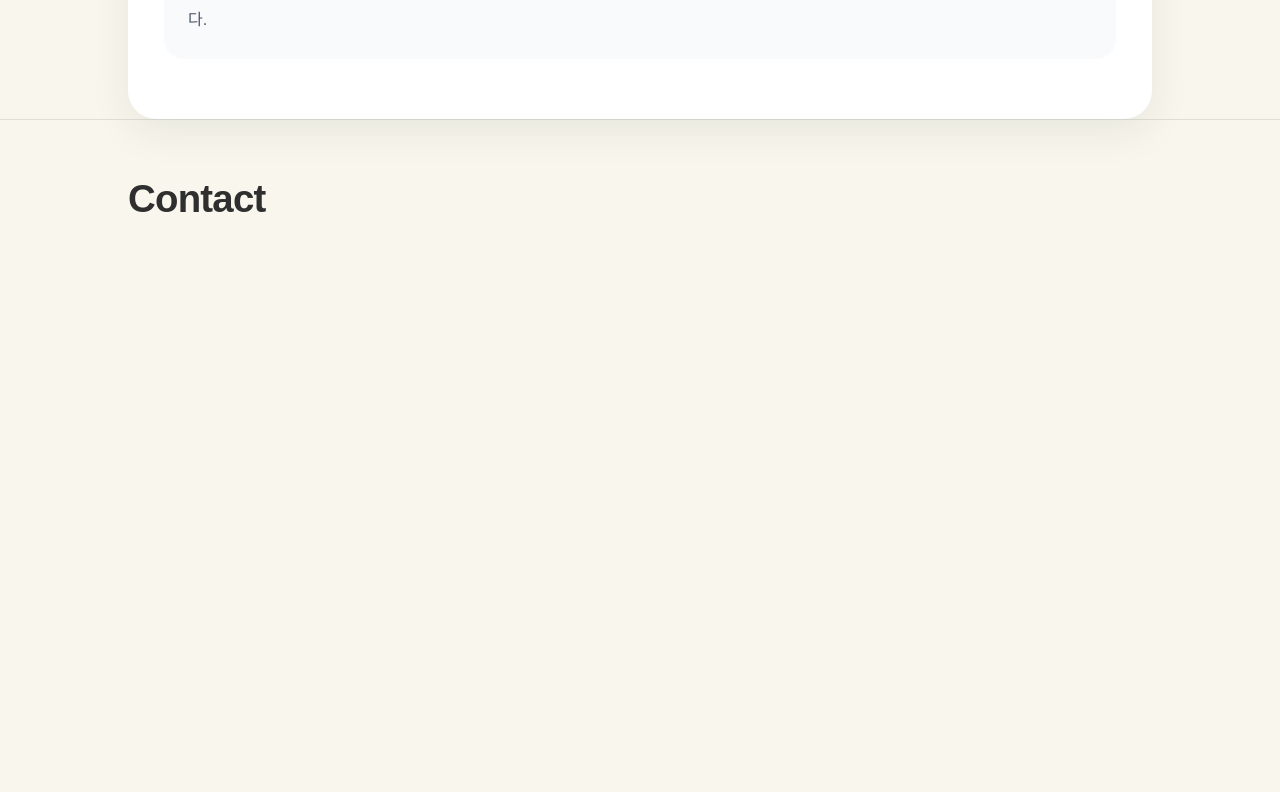
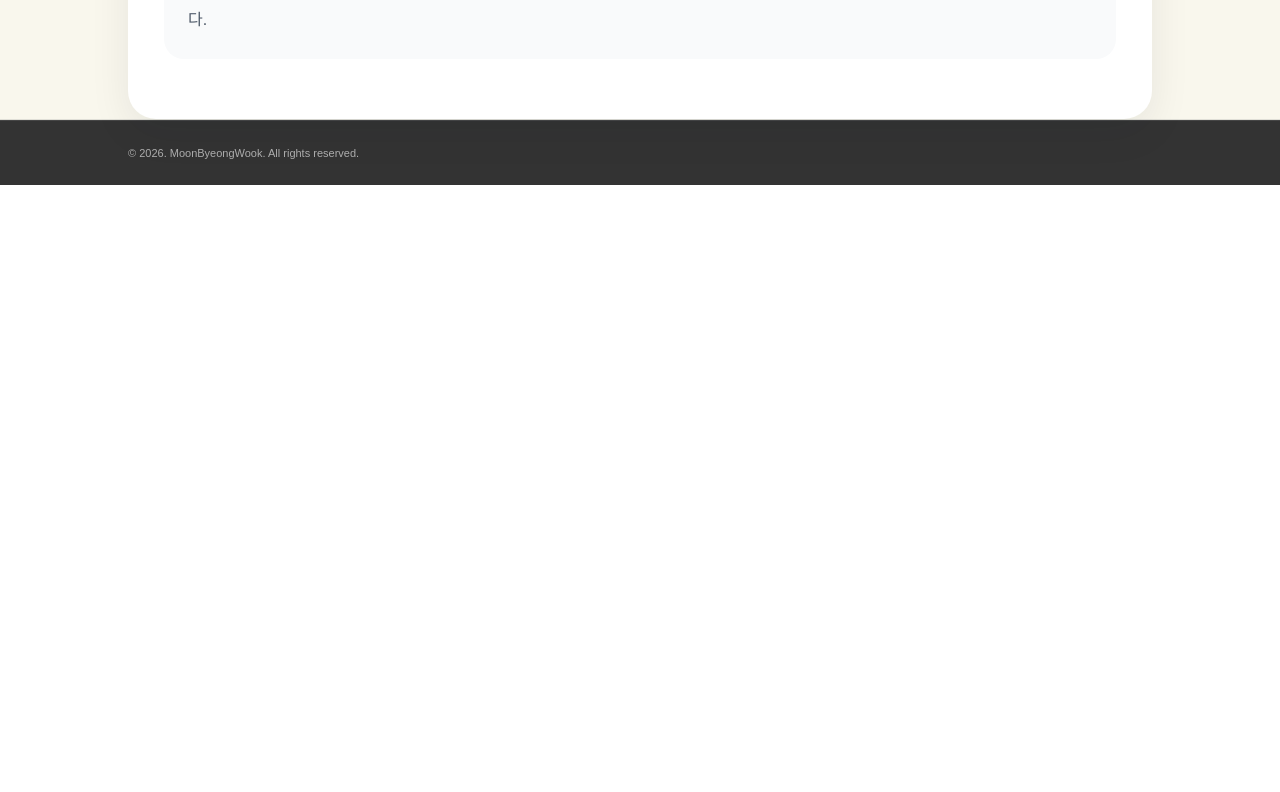
Before and after one commit to MoonBW0929/Portfolio_toss, a React (Vite) app: page / in a window 1280 px wide. Shown: the part 5688-6480 px from the top of the page. After the commit the page ends 5873 px from the top, so only its background shows below. Built offline with nearby package versions, Linux system fonts and the light colour scheme; a web font is replaced by a local one.

Commit message:
style: contact 페이지 제거

```diff
--- a/src/App.jsx
+++ b/src/App.jsx
@@ -1,6 +1,5 @@
 import './App.css'
 import Layout from './layout/layout.jsx'
-import Contact from './pages/Contact.jsx'
 import Experience from './pages/Experience.jsx'
 import Profile from './pages/Profile.jsx'
 import Skills from './pages/skills.jsx'
@@ -12,7 +11,6 @@ function App() {
       <Profile />
       <Skills />
       <Experience />
-      <Contact />
     </Layout>
   )
 }
--- a/src/pages/Contact.jsx
+++ /dev/null
@@ -1,11 +0,0 @@
-import './page_styles.css'
-
-export default function Contact() {
-  return (
-    <section id="contact" className="section">
-      <div className="container sectionInner">
-        <h1 className="sectionTitle">Contact</h1>
-      </div>
-    </section>
-  )
-}
```
